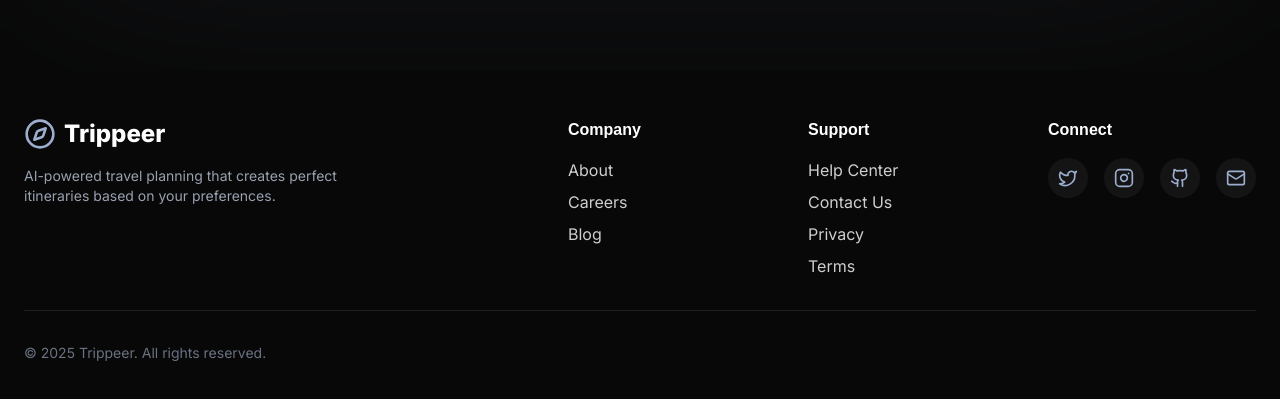
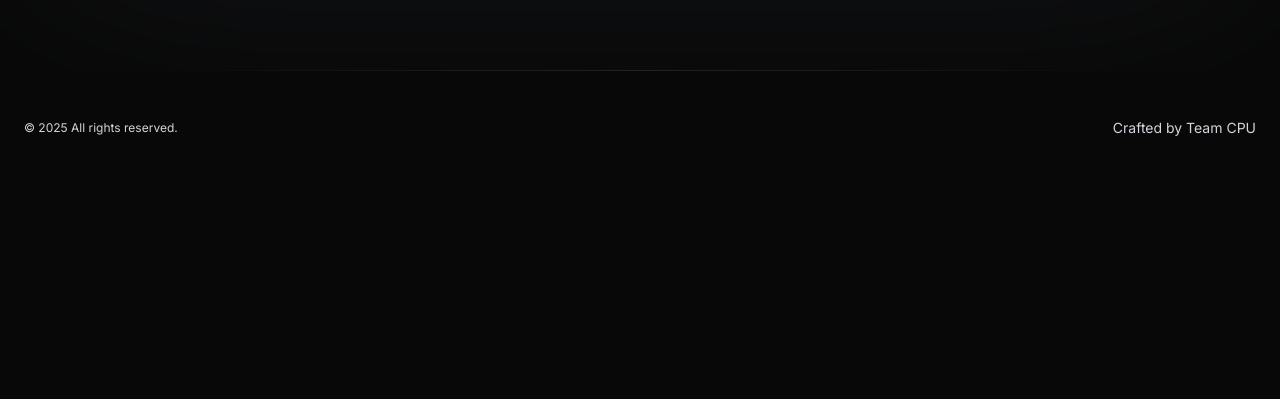
Before and after one commit to romeirofernandes/Trippeer, a React (Vite) app in the folder frontend/: page / in a window 1280 px wide. Shown: the part 2790-3189 px from the top of the page. After the commit the page ends 2976 px from the top, so only its background shows below. Built offline with nearby package versions, Linux system fonts and the light colour scheme; no server answers.

Commit message:
footer fixed

```diff
--- a/frontend/src/pages/landing/Footer.jsx
+++ b/frontend/src/pages/landing/Footer.jsx
@@ -1,65 +1,29 @@
-import React from 'react';
-import { Compass, Mail, Github, Twitter, Instagram } from 'lucide-react';
+import React from "react";
+import { motion } from "framer-motion";
 
 const Footer = () => {
-  const currentYear = new Date().getFullYear();
-
   return (
     <footer className="py-12 bg-[#080808] text-[#ffffff]/80 relative">
+      <div className="absolute top-0 left-1/2 transform -translate-x-1/2 w-full max-w-[80%] h-[1px] bg-gradient-to-r from-transparent via-[#232323] to-transparent"></div>
       <div className="container mx-auto px-6">
-        <div className="flex flex-col md:flex-row justify-between items-center md:items-start mb-8">
-          <div className="mb-8 md:mb-0">
-            <div className="flex items-center mb-4">
-              <Compass className="text-[#9cadce] w-8 h-8 mr-2" />
-              <span className="text-2xl font-bold text-white">Trippeer</span>
-            </div>
-            <p className="text-sm text-gray-400 max-w-xs">
-              AI-powered travel planning that creates perfect itineraries based on your preferences.
-            </p>
-          </div>
+        <div className="flex justify-between items-center">
+          <motion.p
+            initial={{ opacity: 0, x: -20 }}
+            animate={{ opacity: 1, x: 0 }}
+            transition={{ duration: 0.6, ease: "easeOut" }}
+            className="text-xs text-gray-300"
+          >
+            © 2025 All rights reserved.
+          </motion.p>
 
-          <div className="grid grid-cols-2 md:grid-cols-3 gap-8">
-            <div>
-              <h4 className="text-white font-semibold mb-4">Company</h4>
-              <ul className="space-y-2">
-                <li><a href="#" className="hover:text-[#9cadce] transition-colors">About</a></li>
-                <li><a href="#" className="hover:text-[#9cadce] transition-colors">Careers</a></li>
-                <li><a href="#" className="hover:text-[#9cadce] transition-colors">Blog</a></li>
-              </ul>
-            </div>
-
-            <div>
-              <h4 className="text-white font-semibold mb-4">Support</h4>
-              <ul className="space-y-2">
-                <li><a href="#" className="hover:text-[#9cadce] transition-colors">Help Center</a></li>
-                <li><a href="#" className="hover:text-[#9cadce] transition-colors">Contact Us</a></li>
-                <li><a href="#" className="hover:text-[#9cadce] transition-colors">Privacy</a></li>
-                <li><a href="#" className="hover:text-[#9cadce] transition-colors">Terms</a></li>
-              </ul>
-            </div>
-
-            <div className="col-span-2 md:col-span-1">
-              <h4 className="text-white font-semibold mb-4">Connect</h4>
-              <div className="flex space-x-4">
-                <a href="#" className="w-10 h-10 rounded-full bg-white/5 flex items-center justify-center hover:bg-[#9cadce]/20 transition-colors">
-                  <Twitter className="w-5 h-5 text-[#9cadce]" />
-                </a>
-                <a href="#" className="w-10 h-10 rounded-full bg-white/5 flex items-center justify-center hover:bg-[#9cadce]/20 transition-colors">
-                  <Instagram className="w-5 h-5 text-[#9cadce]" />
-                </a>
-                <a href="#" className="w-10 h-10 rounded-full bg-white/5 flex items-center justify-center hover:bg-[#9cadce]/20 transition-colors">
-                  <Github className="w-5 h-5 text-[#9cadce]" />
-                </a>
-                <a href="#" className="w-10 h-10 rounded-full bg-white/5 flex items-center justify-center hover:bg-[#9cadce]/20 transition-colors">
-                  <Mail className="w-5 h-5 text-[#9cadce]" />
-                </a>
-              </div>
-            </div>
-          </div>
-        </div>
-
-        <div className="pt-8 border-t border-white/10 text-center md:text-left text-sm text-gray-500">
-          <p>© {currentYear} Trippeer. All rights reserved.</p>
+          <motion.p
+            initial={{ opacity: 0, x: 20 }}
+            animate={{ opacity: 1, x: 0 }}
+            transition={{ duration: 0.6, ease: "easeOut" }}
+            className="text-sm text-gray-300"
+          >
+            Crafted by Team CPU
+          </motion.p>
         </div>
       </div>
     </footer>
```
